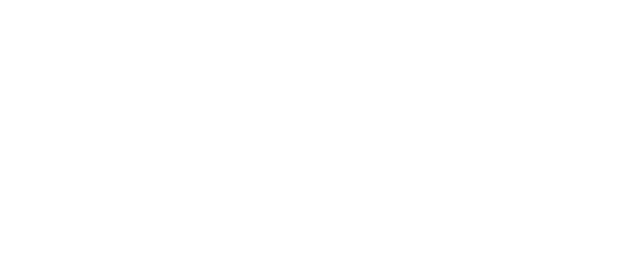
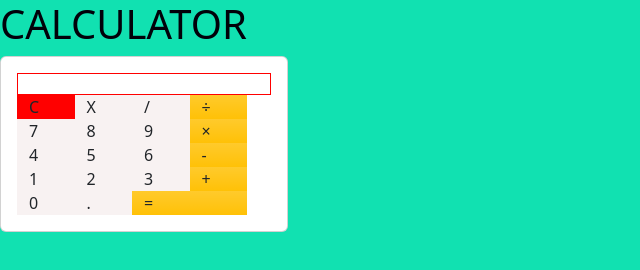
Before and after one commit to engineer-br0/calculator, a plain HTML site: page index.html in a window 1280 px wide. Shown: the whole page, without its empty margins (0-640 px from the left). Drawn offline with nearby package versions, Linux system fonts and the light colour scheme.

Commit message:
html + css

```diff
--- a/index.html
+++ b/index.html
@@ -4,9 +4,98 @@
     <meta charset="UTF-8">
     <meta http-equiv="X-UA-Compatible" content="IE=edge">
     <meta name="viewport" content="width=device-width, initial-scale=1.0">
-    <title>Document</title>
+    <title>Calculator</title>
+    <link href="https://cdn.jsdelivr.net/npm/bootstrap@5.2.0-beta1/dist/css/bootstrap.min.css" rel="stylesheet" integrity="sha384-0evHe/X+R7YkIZDRvuzKMRqM+OrBnVFBL6DOitfPri4tjfHxaWutUpFmBp4vmVor" crossorigin="anonymous">
+    <link rel="stylesheet" type="text/css" href="style.css">
+    <script src="main.js"></script>
 </head>
 <body>
+    <h1>CALCULATOR</h1>
+
+    <div class="card" style="width: 18rem;">
+
+        <div class="card-body">
+
+          <div class="container">
+            <div class="row">
+            <div class="col-12" style="height:22px; border:1px solid red" id="cin">
+        </div>
+            <div class="row">
+                <div onclick="funcC()" class="col-3" style="background-color: red ;">
+                    C
+                </div>
+                <div onclick="funcX" class="col-3">
+                    X
+                </div>
+                <div onclick="div()" class="col-3">
+                    /
+                </div>
+                <div class="col-3 bg-warning bg-gradient">
+                    ÷
+                </div>
+            </div>
+
+            <div class="row">
+                <div onclick="saat()" class="col-3">
+                    7
+                </div>
+                <div class="col-3">
+                    8
+                </div>
+                <div class="col-3">
+                    9
+                </div>
+                <div class="col-3 bg-warning bg-gradient">
+                    ×
+                </div>
+            </div>
+
+            <div class="row">
+                <div class="col-3" >
+                    4
+                </div>
+                <div class="col-3">
+                    5
+                </div>
+                <div class="col-3">
+                    6
+                </div>
+                <div class="col-3 bg-warning bg-gradient">
+                    -
+                </div>
+            </div>
+
+            <div class="row">
+                <div class="col-3">
+                    1
+                </div>
+                <div class="col-3">
+                    2
+                </div>
+                <div class="col-3">
+                    3
+                </div>
+                <div onclick="plus()" class="col-3 bg-warning bg-gradient">
+                    +
+                </div>
+            </div>
+
+            <div class="row">
+                <div class="col-3">
+                    0
+                </div>
+                <div class="col-3">
+                    .
+                </div>
+                <div onclick="eq()" class="col-6 bg-warning bg-gradient">
+                    =
+                </div>
+            </div>
+
+
+          </div>
+        </div>
+      </div>
 
 </body>
 </html>
--- /dev/null
+++ b/main.js
@@ -0,0 +1,40 @@
+
+var res = null;
+var num1 =0 ;
+var num2 = 0;
+var op = null;
+function funcC(){
+     document.getElementById("cin").innerHTML="";
+     res=null;
+     num1=0;
+}
+
+function funcX(){
+    document.getElementById("cin").innerHTML="";
+}
+
+function div(){
+    document.getElementById("cin").innerHTML +="/";
+}
+
+function plus(){
+    document.getElementById("cin").innerHTML +="+";
+    op = "+" ;
+}
+
+function eq(){
+
+    if(op == "+"){
+        res = num1 + num2;
+    }
+    document.getElementById("cin").innerHTML = res;
+    num1 = res;
+    num2=0;
+
+}
+
+function saat(){
+    document.getElementById("cin").innerHTML += "7";
+    if(op==null) num1 = 7;
+    else num2=7;
+}
--- /dev/null
+++ b/style.css
@@ -0,0 +1,10 @@
+body{
+    background-color: rgb(17, 225, 177);
+}
+h1{
+    color: rgb(1, 1, 10);
+}
+.col-3{
+
+    background-color: rgb(248, 242, 242);
+}
```
